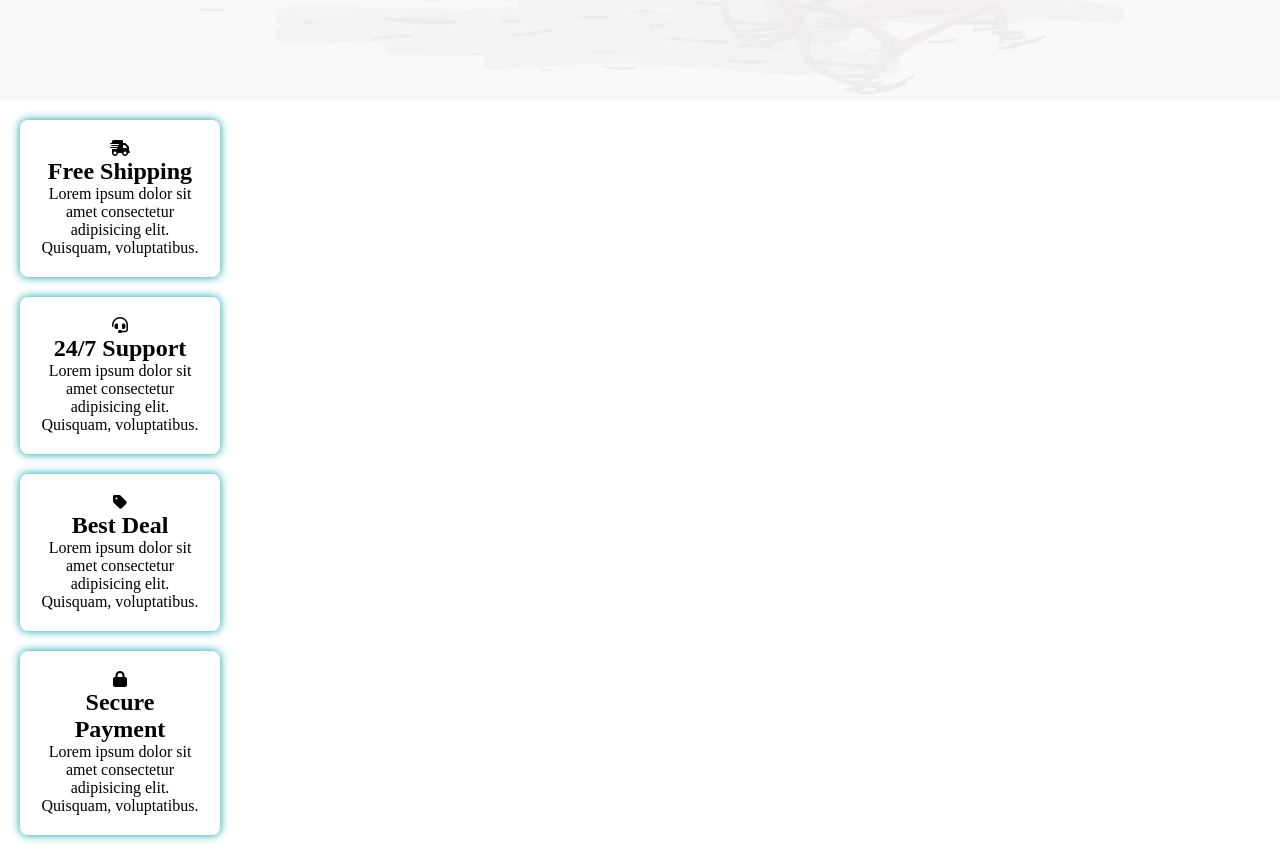
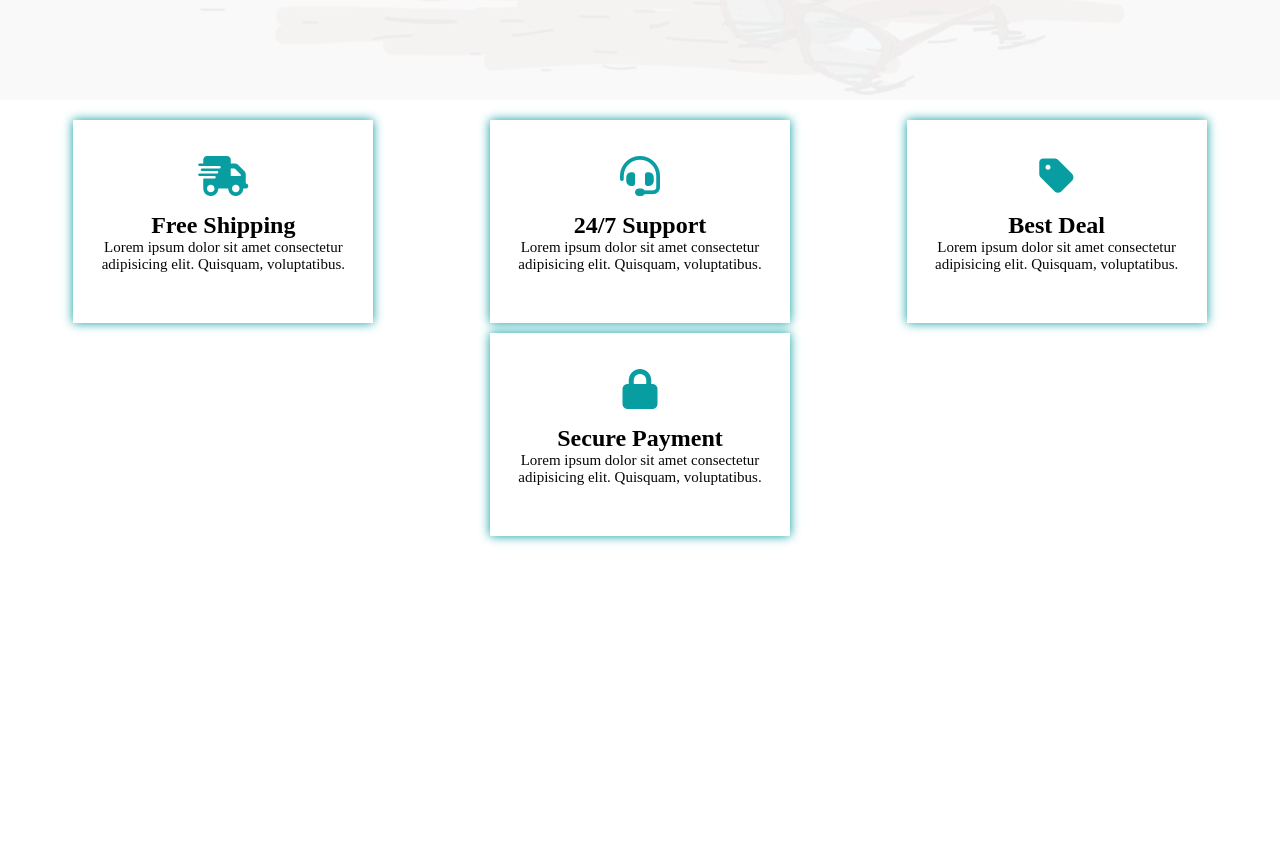
Before and after one commit to masaikmail-ai/book-stor, a plain HTML site: page index.html in a window 1280 px wide. Shown: the part 820-1675 px from the top of the page. After the commit the page ends 1376 px from the top, so only its background shows below. Drawn offline with Linux system fonts and the light colour scheme.

Commit message:
“update”

```diff
--- a/assets/css/styless.css
+++ b/assets/css/styless.css
@@ -115,18 +115,29 @@ header .img{
     display: flex;
 }
 
-.cads{
+.cards{
     display: flex;
     justify-content: space-around;
     flex-wrap: wrap;
     margin: 20px;
+  gap: 10px;
 }
 .card{
-    width: 200px;
-    border-radius: 8px;
+    width: 300px;
     box-shadow: 0px 0px 10px hsl(181.57deg 90.53% 33.14%);
-    margin: 20px;
+    margin: 0 20px;
     padding: 20px;
     text-align: center;
-
+gap: 10px;
 }
+.ico{
+color: hsl(181.57deg 90.53% 33.14%);
+    font-size: 40px;
+    line-height: 1.8;
+}
+.card p{
+    font-size: 15px;
+    color: #070707;
+    font-weight: 400;
+    margin-bottom: 30px;
+}
--- a/index.html
+++ b/index.html
@@ -62,22 +62,22 @@
     <section>
   <div class="cards">
     <div class="container card">
-        <i class="fa-solid fa-truck-fast"></i>
+        <i class="fa-solid fa-truck-fast ico"></i>
         <h2>Free Shipping</h2>
         <p>Lorem ipsum dolor sit amet consectetur adipisicing elit. Quisquam, voluptatibus.</p>
     </div>
-    <div class="container  card">
-        <i class="fa-solid fa-headset"></i>
+    <div class="container  card ">
+        <i class="fa-solid fa-headset ico"></i>
         <h2>24/7 Support</h2>
         <p>Lorem ipsum dolor sit amet consectetur adipisicing elit. Quisquam, voluptatibus.</p>
   </div>
-    <div class="container card">
-        <i class="fa-solid fa-tag"></i>
+    <div class="container card ">
+        <i class="fa-solid fa-tag ico"></i>
         <h2>Best Deal</h2>
         <p>Lorem ipsum dolor sit amet consectetur adipisicing elit. Quisquam, voluptatibus.</p>
     </div>
-    <div class="container card">
-        <i class="fa-solid fa-lock"></i>
+    <div class="container card ">
+        <i class="fa-solid fa-lock ico"></i>
         <h2>Secure Payment</h2>
         <p>Lorem ipsum dolor sit amet consectetur adipisicing elit. Quisquam, voluptatibus.</p>
     </div>
```
